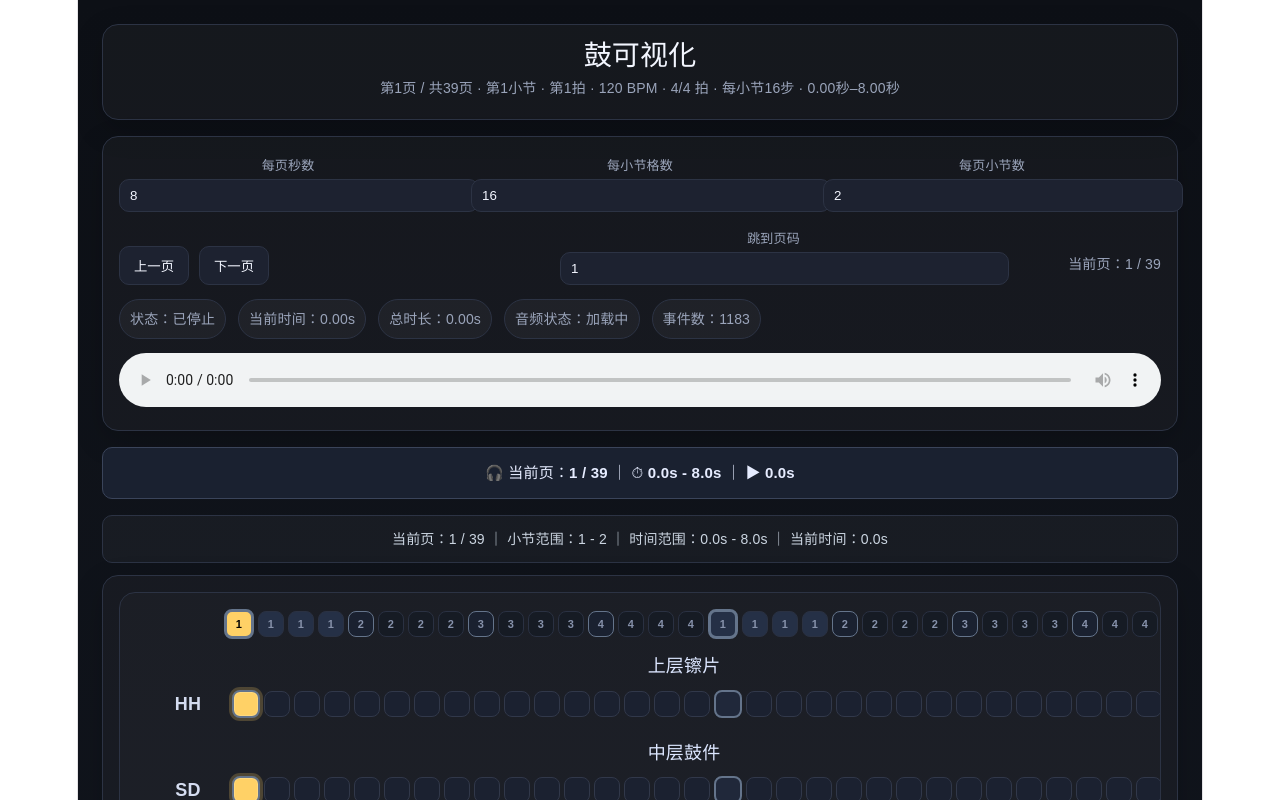
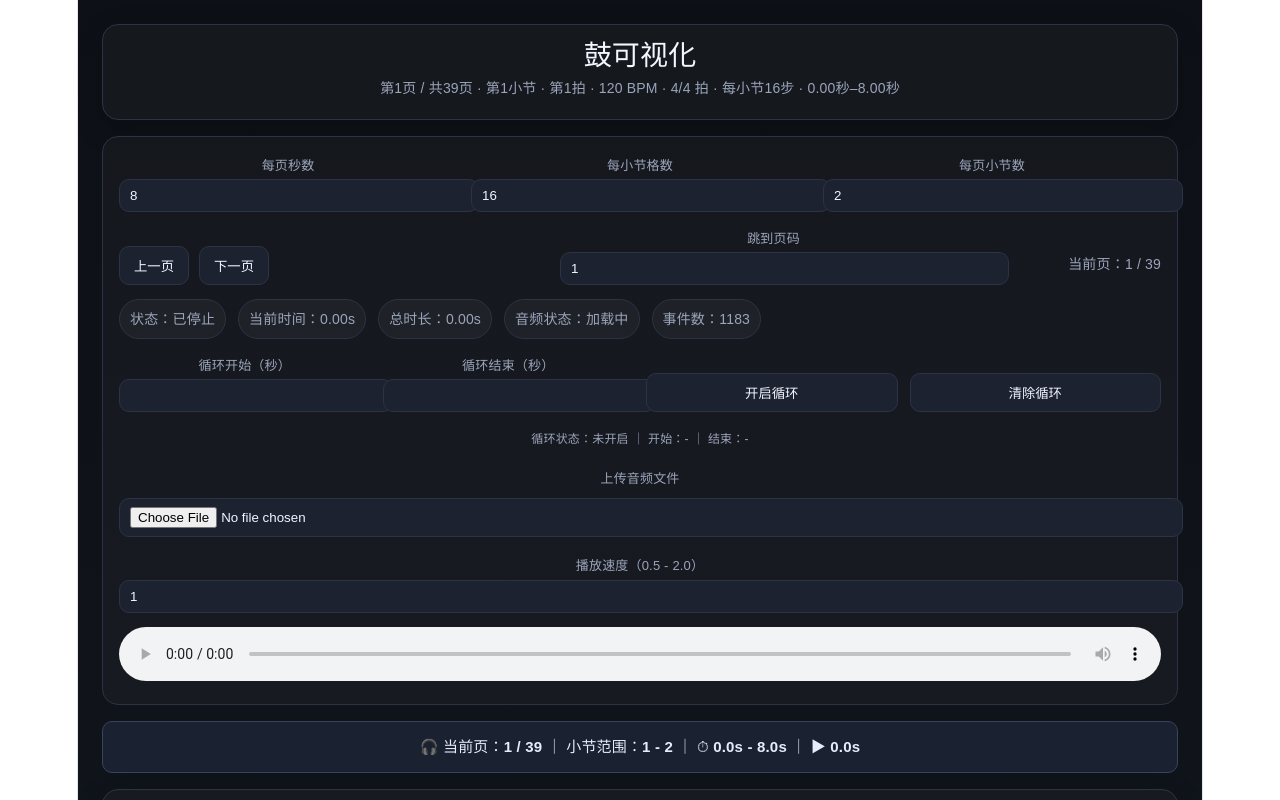
Before and after one commit to shenyiyang17-code/drum-visualizer, a React (Vite) app: page / in a window 1280 px wide. Shown: the top 800 px of the page. Built offline with nearby package versions, Linux system fonts and the light colour scheme.

Commit message:
feat: add stable practice controls with upload speed and loop

```diff
--- a/src/App.tsx
+++ b/src/App.tsx
@@ -2,7 +2,6 @@ import { useEffect, useMemo, useRef, useState } from "react";
 import Header from "./components/Header";
 import ControlsPanel from "./components/ControlsPanel";
 import ScoreView from "./components/ScoreView";
-
 
 const LANES = [
   { key: "hh", label: "HH", group: "上层镲片" },
@@ -37,6 +36,10 @@ export default function App() {
   const [isPlaying, setIsPlaying] = useState(false);
   const [audioSrc, setAudioSrc] = useState("/Michael Jackson Billie Jean.wav");
 
+  const [loopStart, setLoopStart] = useState<number | null>(null);
+  const [loopEnd, setLoopEnd] = useState<number | null>(null);
+  const [loopEnabled, setLoopEnabled] = useState(false);
+
   const audioRef = useRef<HTMLAudioElement | null>(null);
 
   useEffect(() => {
@@ -56,30 +59,46 @@ export default function App() {
       setAudioDuration(Number.isFinite(audio.duration) ? audio.duration : 0);
       setAudioReady(true);
     };
+
     const onPlay = () => setIsPlaying(true);
     const onPause = () => setIsPlaying(false);
     const onEnded = () => setIsPlaying(false);
+
+    const onTimeUpdate = () => {
+      const current = audio.currentTime || 0;
+
+      if (
+        loopEnabled &&
+        loopStart !== null &&
+        loopEnd !== null &&
+        loopEnd > loopStart &&
+        current >= loopEnd
+      ) {
+        audio.currentTime = loopStart;
+        setTime(loopStart);
+        return;
+      }
+
+      setTime(current);
+    };
 
     audio.addEventListener("loadedmetadata", onLoaded);
     audio.addEventListener("play", onPlay);
     audio.addEventListener("pause", onPause);
     audio.addEventListener("ended", onEnded);
+    audio.addEventListener("timeupdate", onTimeUpdate);
 
-    let raf = 0;
-    const loop = () => {
+    // 初始化一次
     setTime(audio.currentTime || 0);
-      raf = requestAnimationFrame(loop);
-    };
-    loop();
 
     return () => {
-      cancelAnimationFrame(raf);
       audio.removeEventListener("loadedmetadata", onLoaded);
       audio.removeEventListener("play", onPlay);
       audio.removeEventListener("pause", onPause);
       audio.removeEventListener("ended", onEnded);
+      audio.removeEventListener("timeupdate", onTimeUpdate);
     };
-  }, []);
+  }, [loopEnabled, loopStart, loopEnd, audioSrc]);
 
   const maxEventTime = useMemo(() => {
     return events.reduce((m, ev) => {
@@ -92,7 +111,10 @@ export default function App() {
   const secondsPerBeat = 60 / bpm;
   const totalCols = stepsPerBar * barsPerPage;
   const colsPerSecond = (stepsPerBar / 4) / secondsPerBeat;
-const totalPages = Math.max(1, Math.ceil((Math.max(maxEventTime, audioDuration) || 0.001) / secondsPerPage));
+  const totalPages = Math.max(
+    1,
+    Math.ceil((Math.max(maxEventTime, audioDuration) || 0.001) / secondsPerPage)
+  );
 
   const audioPage = Math.floor(time / secondsPerPage) + 1;
   const currentPage = Math.min(Math.max(manualPage, 1), totalPages);
@@ -101,7 +123,10 @@ const totalPages = Math.max(1, Math.ceil((Math.max(maxEventTime, audioDuration)
 
   const isAudioInsideCurrentPage = time >= pageStart && time < pageEnd;
   const currentCol = isAudioInsideCurrentPage
-    ? Math.max(0, Math.min(totalCols - 1, Math.floor((time - pageStart) * colsPerSecond)))
+    ? Math.max(
+        0,
+        Math.min(totalCols - 1, Math.floor((time - pageStart) * colsPerSecond))
+      )
     : -1;
 
   useEffect(() => {
@@ -163,7 +188,9 @@ const totalPages = Math.max(1, Math.ceil((Math.max(maxEventTime, audioDuration)
     <div
       style={{
         minHeight: "100vh",
-        background: EXPORT_MODE ? "#f8fafc" : "linear-gradient(180deg, #0d1016 0%, #11151d 100%)",
+        background: EXPORT_MODE
+          ? "#f8fafc"
+          : "linear-gradient(180deg, #0d1016 0%, #11151d 100%)",
         color: "#f3f6ff",
         padding: 24,
         fontFamily: "Arial, sans-serif",
@@ -202,9 +229,17 @@ const totalPages = Math.max(1, Math.ceil((Math.max(maxEventTime, audioDuration)
             audioRef={audioRef}
             audioSrc={audioSrc}
             setAudioSrc={setAudioSrc}
+            loopStart={loopStart}
+            loopEnd={loopEnd}
+            setLoopStart={setLoopStart}
+            setLoopEnd={setLoopEnd}
+            loopEnabled={loopEnabled}
+            setLoopEnabled={setLoopEnabled}
           />
         )}
-                <div style={{
+
+        <div
+          style={{
             marginBottom: 16,
             padding: "12px 16px",
             borderRadius: 10,
@@ -213,22 +248,13 @@ const totalPages = Math.max(1, Math.ceil((Math.max(maxEventTime, audioDuration)
             color: "#e6ecff",
             fontSize: 15,
             fontWeight: 600,
-        }}>
-          🎧 当前页：{currentPage} / {totalPages} ｜ ⏱ {pageStart.toFixed(1)}s - {pageEnd.toFixed(1)}s ｜ ▶ {time.toFixed(1)}s
+          }}
+        >
+          🎧 当前页：{currentPage} / {totalPages} ｜ 小节范围：
+          {(currentPage - 1) * barsPerPage + 1} - {currentPage * barsPerPage} ｜ ⏱{" "}
+          {pageStart.toFixed(1)}s - {pageEnd.toFixed(1)}s ｜ ▶ {time.toFixed(1)}s
         </div>
 
-
-        <div style={{
-          marginBottom: 12,
-          padding: "10px 14px",
-          borderRadius: 10,
-          background: "rgba(255,255,255,0.04)",
-          border: "1px solid #2c3344",
-          color: "#cbd5e1",
-          fontSize: 14,
-        }}>
-         当前页：{currentPage} / {totalPages} ｜ 小节范围：{(currentPage - 1) * barsPerPage + 1} - {currentPage * barsPerPage} ｜ 时间范围：{pageStart.toFixed(1)}s - {pageEnd.toFixed(1)}s ｜ 当前时间：{time.toFixed(1)}s
-        </div>
         <ScoreView
           exportMode={EXPORT_MODE}
           lanes={LANES}
--- a/src/components/ControlsPanel.tsx
+++ b/src/components/ControlsPanel.tsx
@@ -1,4 +1,4 @@
-import React from "react";
+import React, { useState, useEffect } from "react";
 
 type Props = {
   secondsPerPage: number;
@@ -18,6 +18,15 @@ type Props = {
   audioReady: boolean;
   eventCount: number;
   audioRef: React.RefObject<HTMLAudioElement | null>;
+  audioSrc: string;
+  setAudioSrc: (v: string) => void;
+
+  loopStart: number | null;
+  loopEnd: number | null;
+  setLoopStart: (n: number | null) => void;
+  setLoopEnd: (n: number | null) => void;
+  loopEnabled: boolean;
+  setLoopEnabled: (v: boolean) => void;
 };
 
 export default function ControlsPanel({
@@ -38,7 +47,24 @@ export default function ControlsPanel({
   audioReady,
   eventCount,
   audioRef,
+  audioSrc,
+  setAudioSrc,
+  loopStart,
+  loopEnd,
+  setLoopStart,
+  setLoopEnd,
+  loopEnabled,
+  setLoopEnabled,
 }: Props) {
+  const [fileName, setFileName] = useState("");
+  const [playbackRate, setPlaybackRate] = useState(1);
+
+  useEffect(() => {
+    if (audioRef.current) {
+      audioRef.current.playbackRate = playbackRate;
+    }
+  }, [audioRef, playbackRate]);
+
   const inputStyle: React.CSSProperties = {
     width: "100%",
     padding: "8px 10px",
@@ -75,7 +101,6 @@ export default function ControlsPanel({
         borderRadius: 16,
         padding: 16,
         marginBottom: 16,
-        boxShadow: "0 10px 30px rgba(0,0,0,0.18)",
       }}
     >
       <div
@@ -174,9 +199,119 @@ export default function ControlsPanel({
         <div style={pillStyle}>事件数：{eventCount}</div>
       </div>
 
+      <div
+        style={{
+          display: "grid",
+          gridTemplateColumns: "repeat(4, minmax(140px, 1fr))",
+          gap: 12,
+          marginBottom: 14,
+          alignItems: "end",
+        }}
+      >
+        <label style={{ color: "#9aa4ba", fontSize: 13 }}>
+          循环开始（秒）
+          <input
+            type="number"
+            min={0}
+            max={audioDuration || 9999}
+            step={0.1}
+            value={loopStart ?? ""}
+            onChange={(e) => {
+              const v = e.target.value;
+              setLoopStart(v === "" ? null : Number(v));
+            }}
+            style={inputStyle}
+          />
+        </label>
+
+        <label style={{ color: "#9aa4ba", fontSize: 13 }}>
+          循环结束（秒）
+          <input
+            type="number"
+            min={0}
+            max={audioDuration || 9999}
+            step={0.1}
+            value={loopEnd ?? ""}
+            onChange={(e) => {
+              const v = e.target.value;
+              setLoopEnd(v === "" ? null : Number(v));
+            }}
+            style={inputStyle}
+          />
+        </label>
+
+        <button
+          style={btnStyle}
+          onClick={() => {
+            if (loopStart !== null && loopEnd !== null && loopEnd > loopStart) {
+              setLoopEnabled(!loopEnabled);
+            }
+          }}
+        >
+          {loopEnabled ? "关闭循环" : "开启循环"}
+        </button>
+
+        <button
+          style={btnStyle}
+          onClick={() => {
+            setLoopEnabled(false);
+            setLoopStart(null);
+            setLoopEnd(null);
+          }}
+        >
+          清除循环
+        </button>
+      </div>
+
+      <div style={{ marginBottom: 14, fontSize: 12, color: "#9aa4ba" }}>
+        循环状态：{loopEnabled ? "已开启" : "未开启"} ｜ 开始：{loopStart ?? "-"} ｜ 结束：
+        {loopEnd ?? "-"}
+      </div>
+
+      <div style={{ marginBottom: 14 }}>
+        <label style={{ color: "#9aa4ba", fontSize: 13, display: "block", marginBottom: 6 }}>
+          上传音频文件
+        </label>
+        <input
+          type="file"
+          accept="audio/*"
+          onChange={(e) => {
+            const file = e.target.files?.[0];
+            if (!file) return;
+            const url = URL.createObjectURL(file);
+            setAudioSrc(url);
+            setFileName(file.name);
+          }}
+          style={inputStyle}
+        />
+        {fileName && (
+          <div style={{ marginTop: 6, fontSize: 12, color: "#9aa4ba" }}>
+            当前文件：{fileName}
+          </div>
+        )}
+      </div>
+
+      <div style={{ marginBottom: 14 }}>
+        <label style={{ color: "#9aa4ba", fontSize: 13 }}>
+          播放速度（0.5 - 2.0）
+          <input
+            type="number"
+            min={0.5}
+            max={2}
+            step={0.1}
+            value={playbackRate}
+            onChange={(e) => {
+              const v = Number(e.target.value) || 1;
+              setPlaybackRate(Math.max(0.5, Math.min(2, v)));
+            }}
+            style={inputStyle}
+          />
+        </label>
+      </div>
+
       <audio
         ref={audioRef}
-        src="/Michael Jackson Billie Jean.wav"
+        src={audioSrc}
         controls
         style={{ width: "100%" }}
       />
```
Lines whose indentation alone changed are shown as unchanged.
